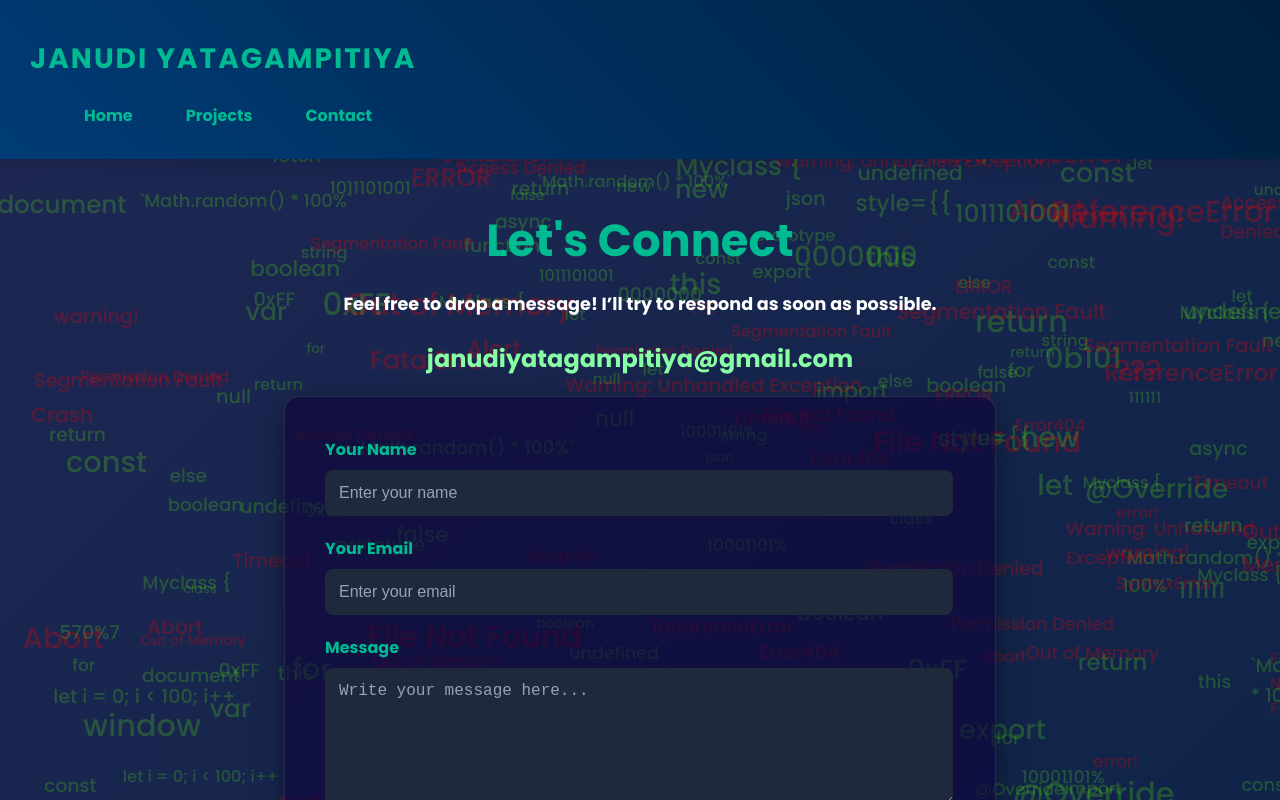
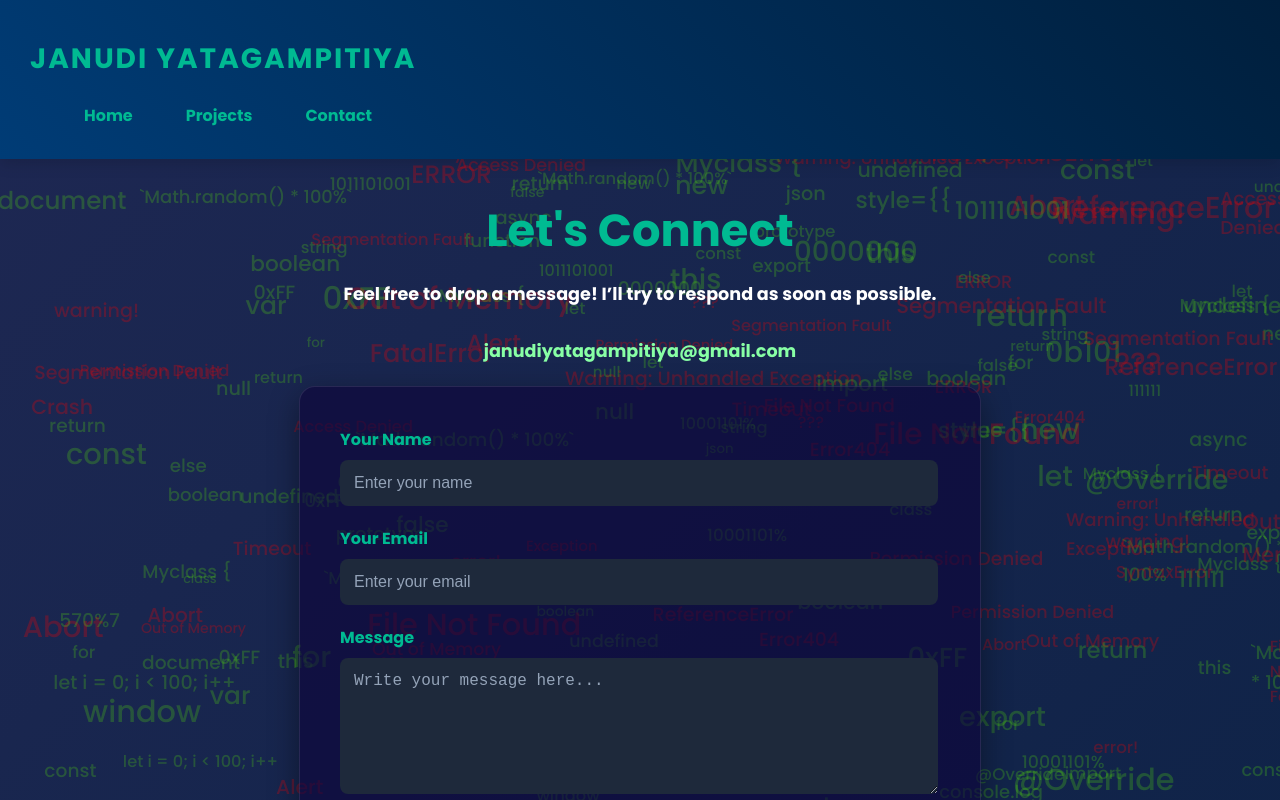
Before and after one commit to janudiy/Portfolio, a React (Create React App) app: page /contact in a window 1280 px wide. Shown: the top 800 px of the page. Built offline with nearby package versions, Linux system fonts and the light colour scheme.

Commit message:
new updates

```diff
--- a/src/styles/Contact.css
+++ b/src/styles/Contact.css
@@ -2,7 +2,8 @@
   color: white;
   text-align: center;
   max-width: 100%;
-  margin: 10px;
+  margin-left: 30px;
+  margin-right: 30px;
 }
 
 .contact-page h2 {
@@ -23,6 +24,7 @@
   color: #88ffa5;
   text-decoration: none;
   font-weight: bold;
+  font-size: 1.1rem;
 }
 
 .email-link:hover {
@@ -41,7 +43,6 @@
   box-shadow: 0 10px 30px rgba(0, 0, 0, 0.4); /* More pronounced shadow */
   text-align: left;
   margin-bottom: 40px;
-  padding-right: 70px;
 }
 
 .contact-page label {
@@ -53,7 +54,7 @@
 
 .contact-page input,
 .contact-page textarea {
-  width: 100%;
+  width: 95%;
   padding: 14px;
   margin-bottom: 20px;
   border: none;
```
